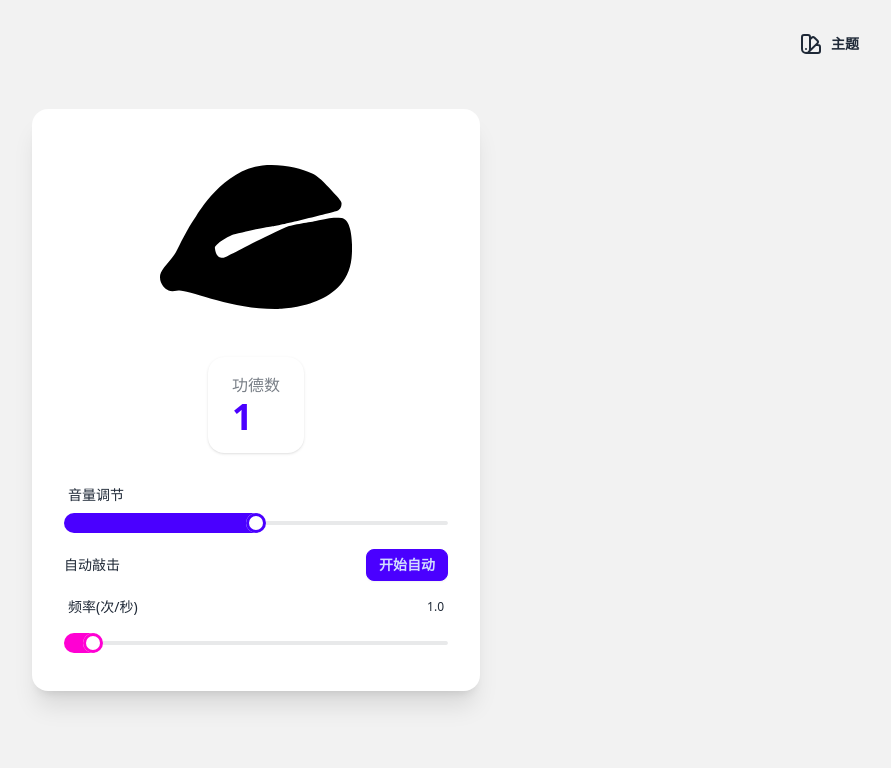
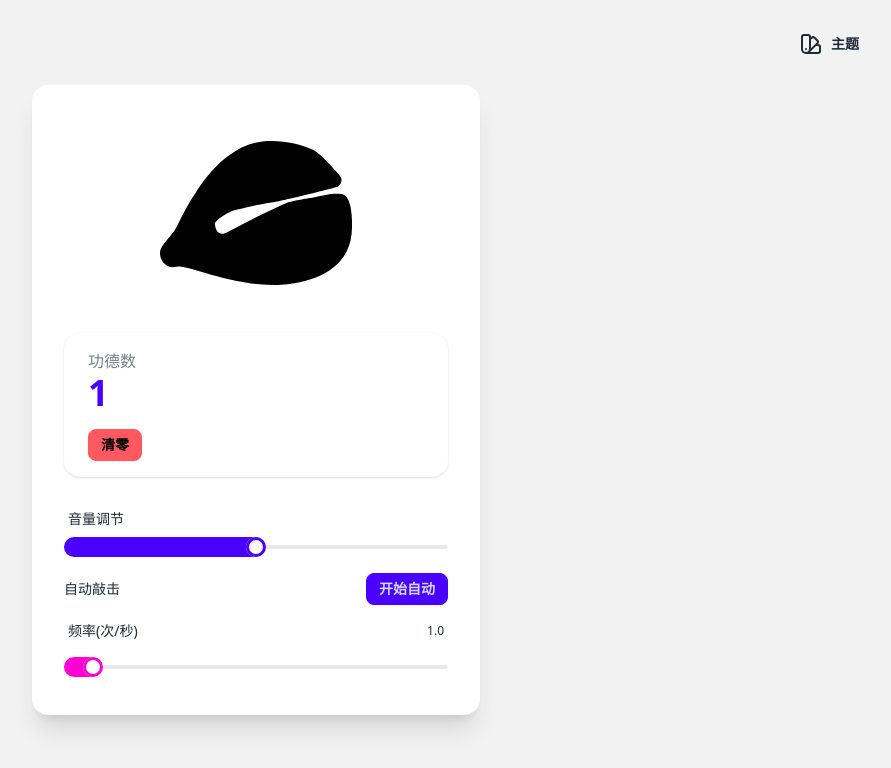
Before and after one commit to gdz66601/-, a plain HTML site: page index.html in a window 1280 px wide. Both pictures are taken after a click on the icon 640 px from the left and 237 px from the top of the page. Shown: the whole page, without its empty margins (384-1275 px from the left). Drawn offline with nearby package versions, Linux system fonts and the light colour scheme.

Commit message:
清零按钮

```diff
--- a/index.html
+++ b/index.html
@@ -34,20 +34,23 @@
         <div class="card bg-base-100 shadow-xl p-8 w-full max-w-md">
             <div class="flex flex-col items-center gap-6">
                 <!-- 木鱼SVG -->
-                <div class="relative">
+                <div class="relative w-full h-48 flex items-center justify-center">
                     <svg id="muyu" class="w-48 h-48 cursor-pointer hover:scale-105 active:scale-95 transition-transform duration-200"
                          viewBox="0 0 1365 1024" version="1.1" xmlns="http://www.w3.org/2000/svg">
                         <path d="M1.450653 780.39695c-10.175905 64.255398 36.031662 101.161718 59.626108 112.361614 23.594445 11.178562 63.274073 0 78.825927 0 116.542907 11.178562 366.759228 131.220103 678.606972 131.220103 0 0 504.635269 7.445264 543.31224-360.487287 9.19458-95.529771 4.885288-277.458732-71.039334-286.162651-63.956734-8.426588-102.121709 4.074628-183.315615 20.565141-53.908828 10.922564-189.011561 29.973052-212.926004 44.970245-260.989553 118.718887-403.324219 204.371417-442.299853 217.128631-29.439724 0-54.975485-7.359931-62.100752-69.972677 0-25.706426 98.089747-87.039184 140.137353-96.959091C682.660267 452.869354 796.365867 435.333519 809.720409 435.333519c19.263819 0 441.489194-101.588381 454.438406-111.188291 12.949212-9.59991 26.62375-18.986489 26.623751-52.543508 0-15.359856-33.813016-49.663534-72.319322-91.455142-45.674238-49.556869-99.94573-107.092329-140.606682-120.788201C1002.934597 20.958737 856.077308-10.912964 727.779844 3.572233 446.929143 35.273269 271.677453 342.662388 256.424263 363.995521c-64.852725 90.708483-116.542907 205.587406-143.678653 256.296264C86.548522 669.272659 11.71189 735.149375 1.450653 780.39695z"
                               class="fill-base-content hover:fill-primary transition-colors duration-300"/>
                     </svg>
-                    <div id="blessing" class="absolute pointer-events-none"></div>
+                    <div id="blessing" class="absolute inset-0 overflow-hidden pointer-events-none"></div>
                 </div>
 
                 <!-- 功德计数 -->
-                <div class="stats shadow">
+                <div class="stats shadow w-full">
                     <div class="stat">
                         <div class="stat-title">功德数</div>
                         <div class="stat-value text-primary" id="count">0</div>
+                        <div class="stat-actions">
+                            <button id="resetCount" class="btn btn-sm btn-error">清零</button>
+                        </div>
                     </div>
                 </div>
 
--- a/script.js
+++ b/script.js
@@ -7,6 +7,7 @@ document.addEventListener('DOMContentLoaded', () => {
     const autoToggle = document.getElementById('autoToggle');
     const frequencyControl = document.getElementById('frequency');
     const frequencyDisplay = document.getElementById('frequencyDisplay');
+    const resetCount = document.getElementById('resetCount');
 
     // 主题相关
     const themeLinks = document.querySelectorAll('[data-theme]');
@@ -40,12 +41,54 @@ document.addEventListener('DOMContentLoaded', () => {
         '福德无量'
     ];
 
+    // 用于记录最近的祝福文字位置
+    let lastBlessingPositions = [];
+    const MIN_DISTANCE = 40; // 最小间距
+
+    function getRandomPosition(containerRect) {
+        let attempts = 0;
+        const maxAttempts = 10;
+
+        while (attempts < maxAttempts) {
+            const x = Math.random() * (containerRect.width - 60); // 60是预估的文字宽度
+            const y = Math.random() * (containerRect.height - 30); // 30是预估的文字高度
+
+            // 检查与现有位置的距离
+            const isTooClose = lastBlessingPositions.some(pos => {
+                const dx = x - pos.x;
+                const dy = y - pos.y;
+                return Math.sqrt(dx * dx + dy * dy) < MIN_DISTANCE;
+            });
+
+            if (!isTooClose) {
+                // 添加新位置到数组
+                lastBlessingPositions.push({ x, y, time: Date.now() });
+                // 只保留最近2秒内的位置
+                lastBlessingPositions = lastBlessingPositions.filter(
+                    pos => Date.now() - pos.time < 2000
+                );
+                return { x, y };
+            }
+
+            attempts++;
+        }
+
+        // 如果找不到合适的位置，返回随机位置
+        return {
+            x: Math.random() * (containerRect.width - 60),
+            y: Math.random() * (containerRect.height - 30)
+        };
+    }
+
     function createBlessingElement(x, y) {
+        const containerRect = blessingContainer.getBoundingClientRect();
+        const position = getRandomPosition(containerRect);
+
         const blessing = document.createElement('div');
         blessing.className = 'absolute text-success font-bold text-lg animate-float-up';
         blessing.textContent = blessings[Math.floor(Math.random() * blessings.length)];
-        blessing.style.left = `${x}px`;
-        blessing.style.top = `${y}px`;
+        blessing.style.left = `${position.x}px`;
+        blessing.style.top = `${position.y}px`;
         blessingContainer.appendChild(blessing);
 
         // 动画结束后移除元素
@@ -63,11 +106,7 @@ document.addEventListener('DOMContentLoaded', () => {
         localStorage.setItem('muyuCount', count);
 
         // 创建祝福文字
-        const rect = muyu.getBoundingClientRect();
-        createBlessingElement(
-            event.clientX - rect.left,
-            event.clientY - rect.top
-        );
+        createBlessingElement();
 
         // 触感反馈
         if (navigator.vibrate) {
@@ -75,15 +114,18 @@ document.addEventListener('DOMContentLoaded', () => {
         }
     }
 
+    // 清零功能
+    resetCount.addEventListener('click', () => {
+        count = 0;
+        countDisplay.textContent = count;
+        localStorage.setItem('muyuCount', count);
+    });
+
     function startAutoPlay() {
         if (autoPlayInterval) clearInterval(autoPlayInterval);
         const interval = 1000 / parseFloat(frequencyControl.value);
         autoPlayInterval = setInterval(() => {
-            const rect = muyu.getBoundingClientRect();
-            handleMuyuClick({
-                clientX: rect.left + rect.width / 2,
-                clientY: rect.top + rect.height / 2
-            });
+            handleMuyuClick();
         }, interval);
     }
 
@@ -129,11 +171,7 @@ document.addEventListener('DOMContentLoaded', () => {
     document.addEventListener('keydown', (event) => {
         if (event.code === 'Space') {
             event.preventDefault();
-            const rect = muyu.getBoundingClientRect();
-            handleMuyuClick({
-                clientX: rect.left + rect.width / 2,
-                clientY: rect.top + rect.height / 2
-            });
+            handleMuyuClick();
         }
     });
 
```
